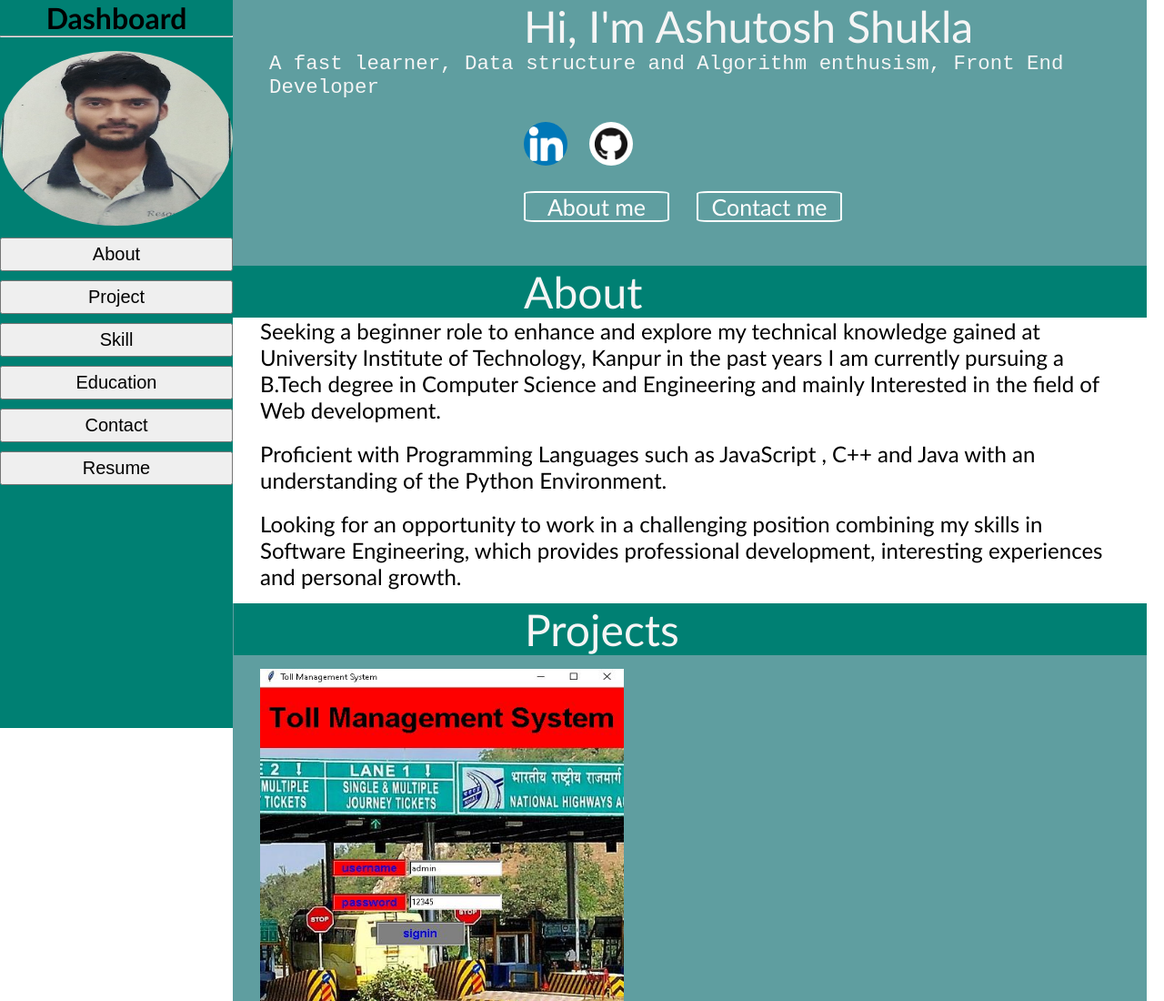
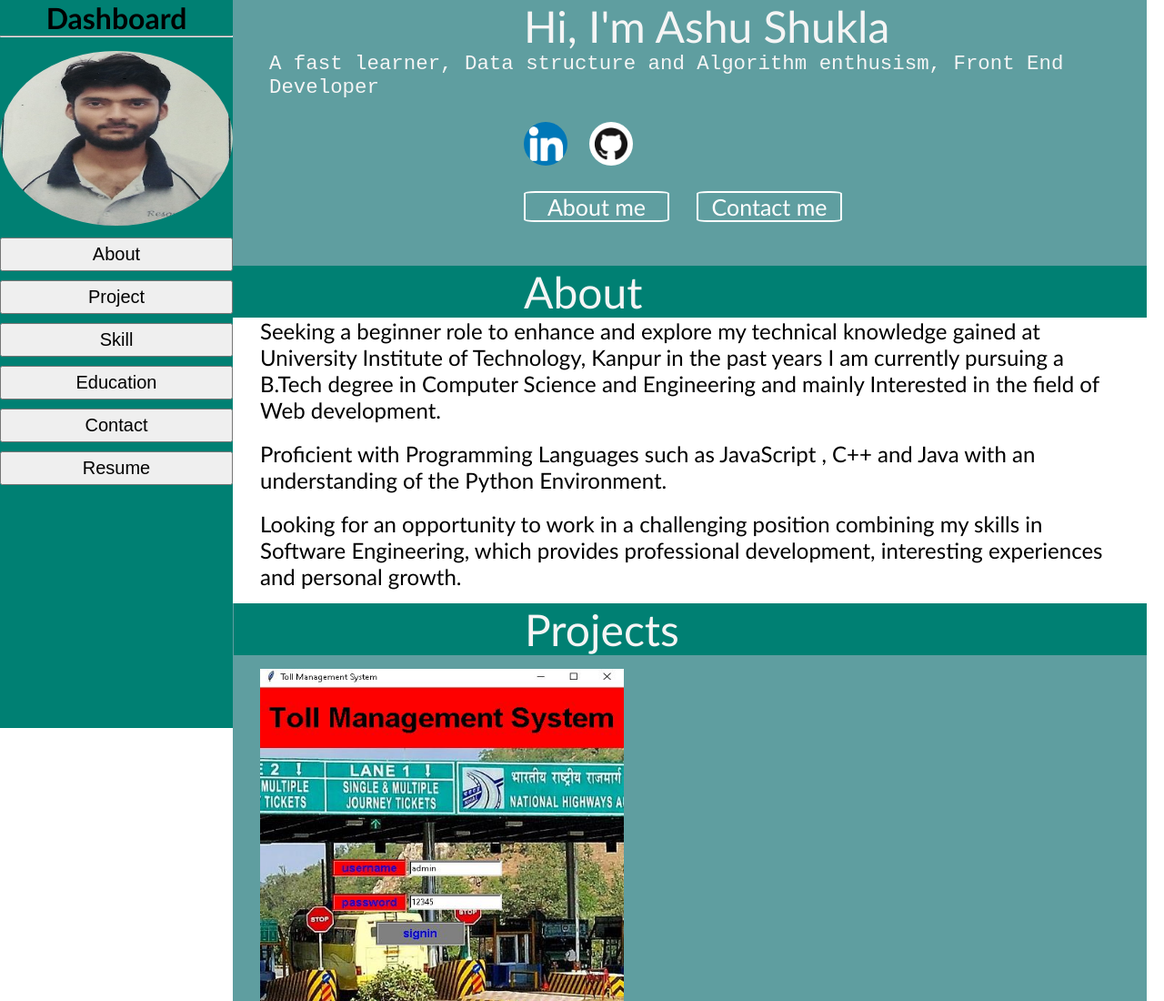
Before and after one commit to ashu812000/Portfolio, a plain HTML site: page index.html in a window 1280 px wide. Shown: the top 1100 px of the page at 91% size. Drawn offline with Linux system fonts and the light colour scheme.

Commit message:
Update index.html

```diff
--- a/index.html
+++ b/index.html
@@ -23,7 +23,7 @@
         <a href="https://drive.google.com/file/d/1RQUydAmgWwqa3IeK0OlKHzLGJt3hds2d/view?usp=sharing" target="_blank"><button>Resume</button></a>
       </div>
       <div class="main">
-        <h1>Hi, I'm Ashutosh Shukla</h1>
+        <h1>Hi, I'm Ashu Shukla</h1>
 
         <p class="about">
           A fast learner, Data structure and Algorithm enthusism, Front End
```
